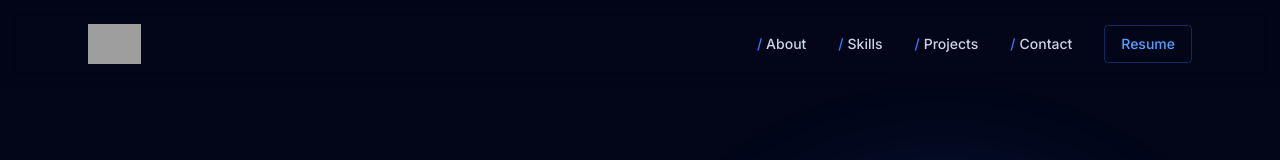
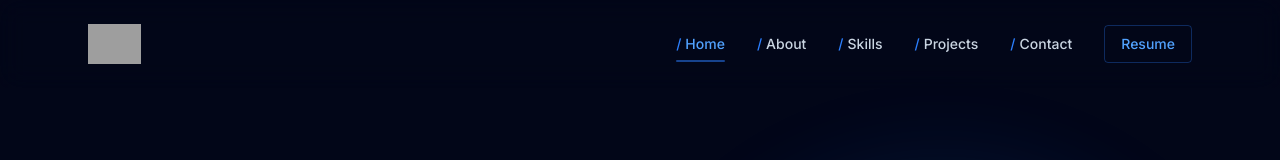
Before and after one commit to CDCODE02/MyWebDev-Portfolio, a React (Vite) app: page / in a window 1280 px wide. Shown: the top 160 px of the page. Built offline with nearby package versions, Linux system fonts and the light colour scheme; grey boxes are pictures that could not be loaded.

Commit message:
feat: Implement sticky navbar with active section highlighting
Adds a sticky navigation bar that dynamically highlights the active section based on scroll position. Includes a "Home" link and updates the Hero section with an ID for the new highlighting feature.

```diff
--- a/src/components/Hero.tsx
+++ b/src/components/Hero.tsx
@@ -4,7 +4,7 @@ import { Button } from './ui/Button';
 
 export function Hero() {
   return (
-    <section className="min-h-screen flex items-center justify-center pt-20">
+    <section id="home" className="min-h-screen flex items-center justify-center pt-20">
       <div className="container mx-auto px-6 max-w-6xl">
         <div className="flex flex-col md:flex-row items-center gap-12 md:gap-20">
           <div className="flex-1 max-w-3xl">
--- a/src/components/Navbar.tsx
+++ b/src/components/Navbar.tsx
@@ -3,6 +3,7 @@ import { Menu, X } from 'lucide-react';
 import { cn } from './ui/Button';
 
 const navLinks = [
+  { name: 'Home', href: '#home' },
   { name: 'About', href: '#about' },
   { name: 'Skills', href: '#skills' },
   { name: 'Projects', href: '#projects' },
@@ -12,12 +13,39 @@ const navLinks = [
 export function Navbar() {
   const [isOpen, setIsOpen] = useState(false);
   const [scrolled, setScrolled] = useState(false);
+  const [activeSection, setActiveSection] = useState('home');
 
   useEffect(() => {
     const handleScroll = () => {
       setScrolled(window.scrollY > 50);
+
+      // Determine active section
+      const sections = navLinks.map(link => link.href.substring(1));
+      let current = '';
+
+      for (const section of sections) {
+        const element = document.getElementById(section);
+        if (element) {
+          const rect = element.getBoundingClientRect();
+          // Check if section is in viewport (with some offset for better UX)
+          if (rect.top <= 150 && rect.bottom >= 150) {
+            current = section;
+            break;
+          }
+        }
+      }
+
+      if (current) {
+        setActiveSection(current);
+      } else if (window.scrollY < 100) {
+        setActiveSection('home');
+      }
     };
+
     window.addEventListener('scroll', handleScroll);
+    // Initial check
+    handleScroll();
+
     return () => window.removeEventListener('scroll', handleScroll);
   }, []);
 
@@ -29,7 +57,7 @@ export function Navbar() {
       )}
     >
       <div className="container mx-auto px-6 max-w-6xl flex justify-between items-center">
-        <a href="#" className="flex items-center gap-2 group">
+        <a href="#home" className="flex items-center gap-2 group">
           <img
             src="https://i.ibb.co/Q7XsrXtY/odlogo.png"
             alt="Destiny Odalonu Logo"
@@ -40,16 +68,25 @@ export function Navbar() {
 
         {/* Desktop Menu */}
         <div className="hidden md:flex items-center gap-8">
-          {navLinks.map((link) => (
+          {navLinks.map((link) => {
+            const isActive = activeSection === link.href.substring(1);
+            return (
               <a
                 key={link.name}
                 href={link.href}
-              className="text-sm font-medium text-slate-300 hover:text-blue-400 transition-colors"
+                className={cn(
+                  "text-sm font-medium transition-colors relative",
+                  isActive ? "text-blue-400" : "text-slate-300 hover:text-blue-400"
+                )}
               >
                 <span className="text-blue-500 mr-1">/</span>
                 {link.name}
+                {isActive && (
+                  <span className="absolute -bottom-2 left-0 w-full h-0.5 bg-blue-500/50 rounded-full animate-pulse"></span>
+                )}
               </a>
-          ))}
+            );
+          })}
           <a
             href="/resume.pdf"
             target="_blank"
@@ -77,16 +114,22 @@ export function Navbar() {
           isOpen ? 'translate-x-0' : 'translate-x-full'
         )}
       >
-        {navLinks.map((link) => (
+        {navLinks.map((link) => {
+          const isActive = activeSection === link.href.substring(1);
+          return (
             <a
               key={link.name}
               href={link.href}
-            className="text-2xl font-medium text-slate-300 hover:text-blue-400 transition-colors"
+              className={cn(
+                "text-2xl font-medium transition-colors",
+                isActive ? "text-blue-400" : "text-slate-300 hover:text-blue-400"
+              )}
               onClick={() => setIsOpen(false)}
             >
               {link.name}
             </a>
-        ))}
+          );
+        })}
         <a
           href="/resume.pdf"
           className="px-8 py-3 text-lg font-medium text-blue-400 border border-blue-500/30 rounded hover:bg-blue-500/10 transition-colors"
```
Lines whose indentation alone changed are shown as unchanged.
